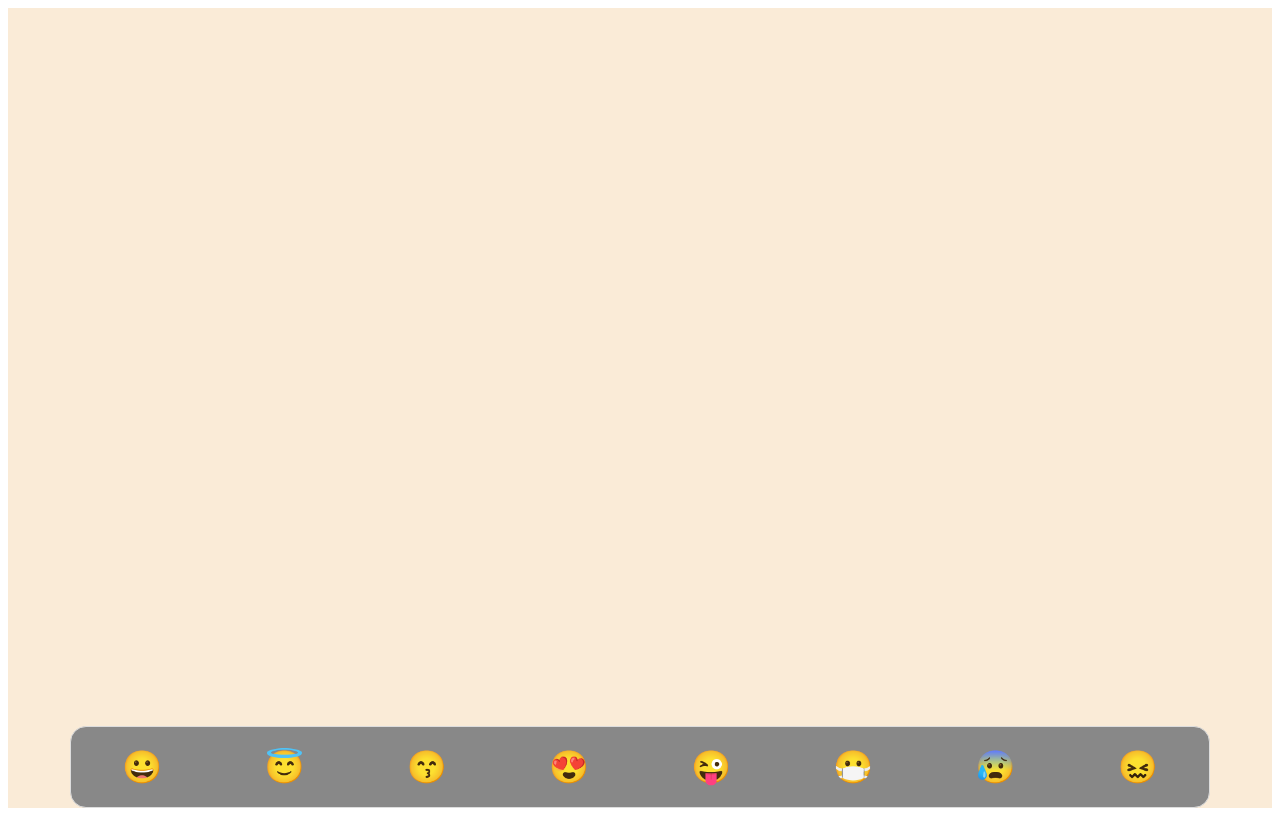
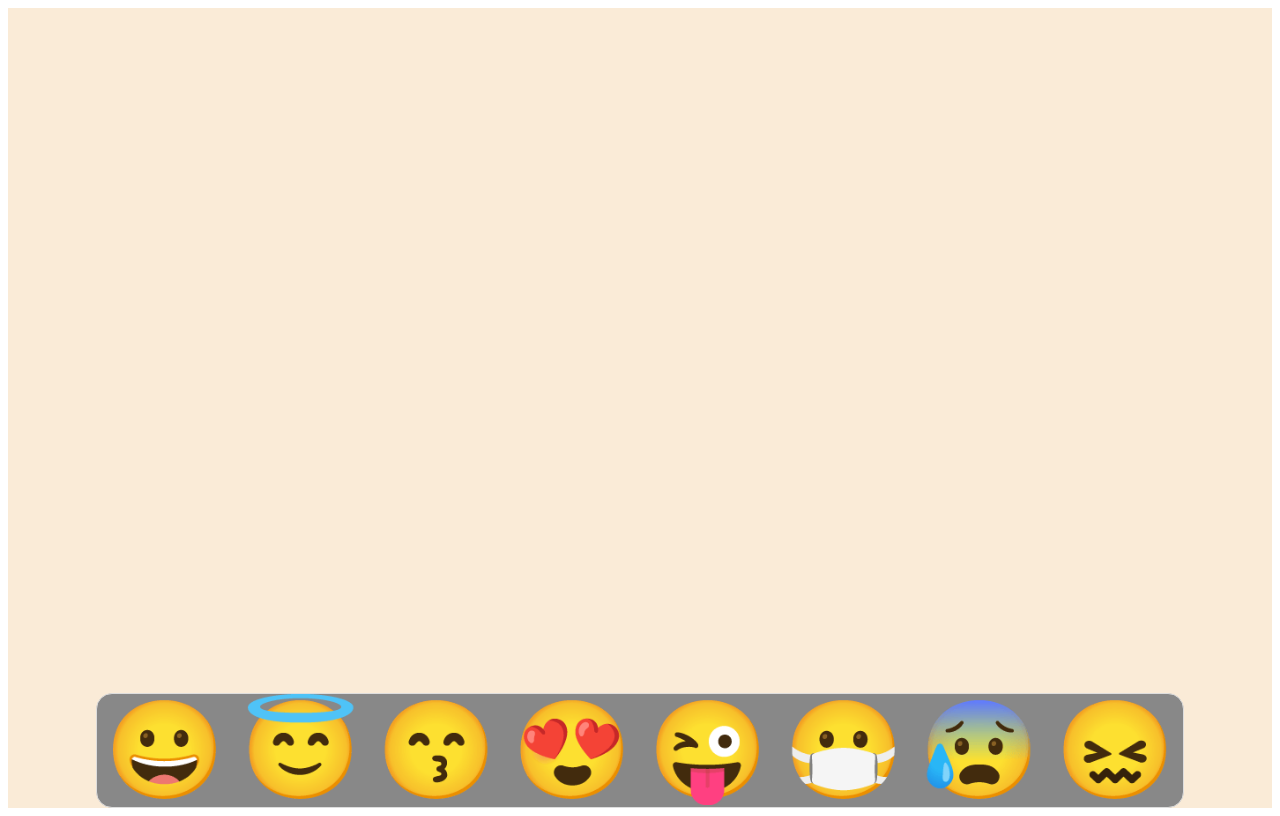
Before and after one commit to WenJiang99/mac-dock-demo, a plain HTML site: page index.html in a window 1280 px wide. Drawn offline with Linux system fonts and the light colour scheme.

Commit message:
feat: scale enjoys through changing font-size

```diff
--- a/index.css
+++ b/index.css
@@ -6,28 +6,13 @@
   background-color: antiquewhite;
 }
 
-.dock-item {
-  flex: 1;
-  width: 8vw;
-  height: 8vh;
-  display: flex;
-  justify-content: center;
-  align-items: center;
-  font-size: calc(4vh * var(--scale));
-  transform: scale(var(--scale));
-  transition: all 150ms linear;
-}
-
 .dock {
   --scale: 1;
   padding: 0;
   margin: 0;
   --scale: 1;
   align-self: flex-end;
-  width: 90%;
-  height: 10vh;
   display: flex;
-  flex-direction: row;
   justify-content: center;
   align-items: center;
   border: 1px solid #ddd;
@@ -38,3 +23,12 @@
 .dock:hover {
   cursor: pointer;
 }
+
+.dock-item {
+  font-size: calc(6rem * var(--scale));
+  padding: 0 .5rem;
+  cursor: default;
+  position: relative;
+  top: calc((6rem * var(--scale) - 6rem) / 2 * -1);
+  transition: 15ms all ease-out;
+}
--- a/index.html
+++ b/index.html
@@ -11,15 +11,15 @@
 
 <body>
   <div class="page">
-    <ul class="dock">
-      <li class="dock-item">&#128512;</li>
-      <li class="dock-item">&#128519;</li>
-      <li class="dock-item">&#128537;</li>
-      <li class="dock-item">&#128525;</li>
-      <li class="dock-item">&#128540;</li>
-      <li class="dock-item">&#128567;</li>
-      <li class="dock-item">&#128560;</li>
-      <li class="dock-item">&#128534;</li>
+    <div class="dock">
+      <div class="dock-item">&#128512;</div>
+      <div class="dock-item">&#128519;</div>
+      <div class="dock-item">&#128537;</div>
+      <div class="dock-item">&#128525;</div>
+      <div class="dock-item">&#128540;</div>
+      <div class="dock-item">&#128567;</div>
+      <div class="dock-item">&#128560;</div>
+      <div class="dock-item">&#128534;</div>
     </ul>
   </div>
 
--- a/index.js
+++ b/index.js
@@ -1,17 +1,19 @@
 const __SCALE = 0.5;
-const setElementScale = (element, scale) => {
-  // const scaleStr = `scale(${scale})`;
-  // element.style.setProperty('transform', scaleStr);
-  element.style.setProperty('--scale', scale)
-}
 const dockItemList = document.querySelectorAll('.dock-item');
 const dockContainer = document.querySelector('.dock')
-dockContainer.addEventListener('mouseleave', e => {
+
+function resetScale() {
   dockItemList.forEach((item, i) => {
     setElementScale(dockItemList[i], 1)
   })
-})
-const logger = console.log
+}
+
+function setElementScale(element, scale) {
+  element.style.setProperty('--scale', scale)
+}
+
+dockContainer.addEventListener('mouseleave', resetScale)
+
 let i = -1;
 const cbList = []
 while (++i < dockItemList.length) {
@@ -20,15 +22,17 @@ while (++i < dockItemList.length) {
     const target = e.target;
     const rect = target.getBoundingClientRect();
     const offset = Math.abs(e.clientX - rect.left) / rect.width;
-    setElementScale(item, 1 + __SCALE);
     const prev = item.previousElementSibling
     const next = item.nextElementSibling;
-    logger('scale', item)
+    resetScale()
     if (prev) {
       setElementScale(prev, 1 + __SCALE * Math.abs(offset - 1))
     }
+
+    setElementScale(item, 1 + __SCALE);
+
     if (next) {
-      setElementScale(next, 1 + __SCALE * Math.abs(offset))
+      setElementScale(next, 1 + __SCALE * offset)
     }
   }
   const resetScaleCb = e => {
@@ -36,5 +40,5 @@ while (++i < dockItemList.length) {
   }
   cbList[i] = [scaleCb, resetScaleCb];
   item.addEventListener('mousemove', scaleCb, false)
-  item.addEventListener('mouseleave', resetScaleCb, false)
+  // item.addEventListener('mouseleave', resetScaleCb, false)
 }
```
